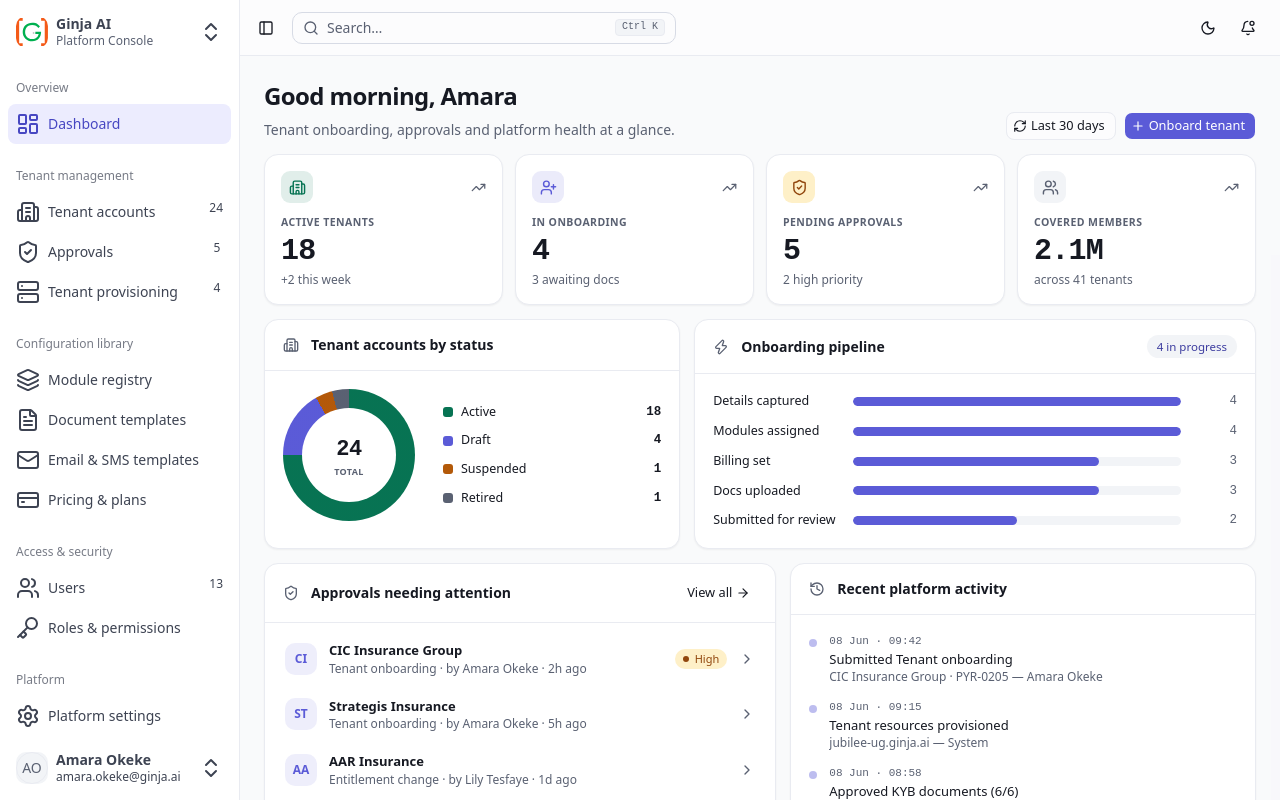
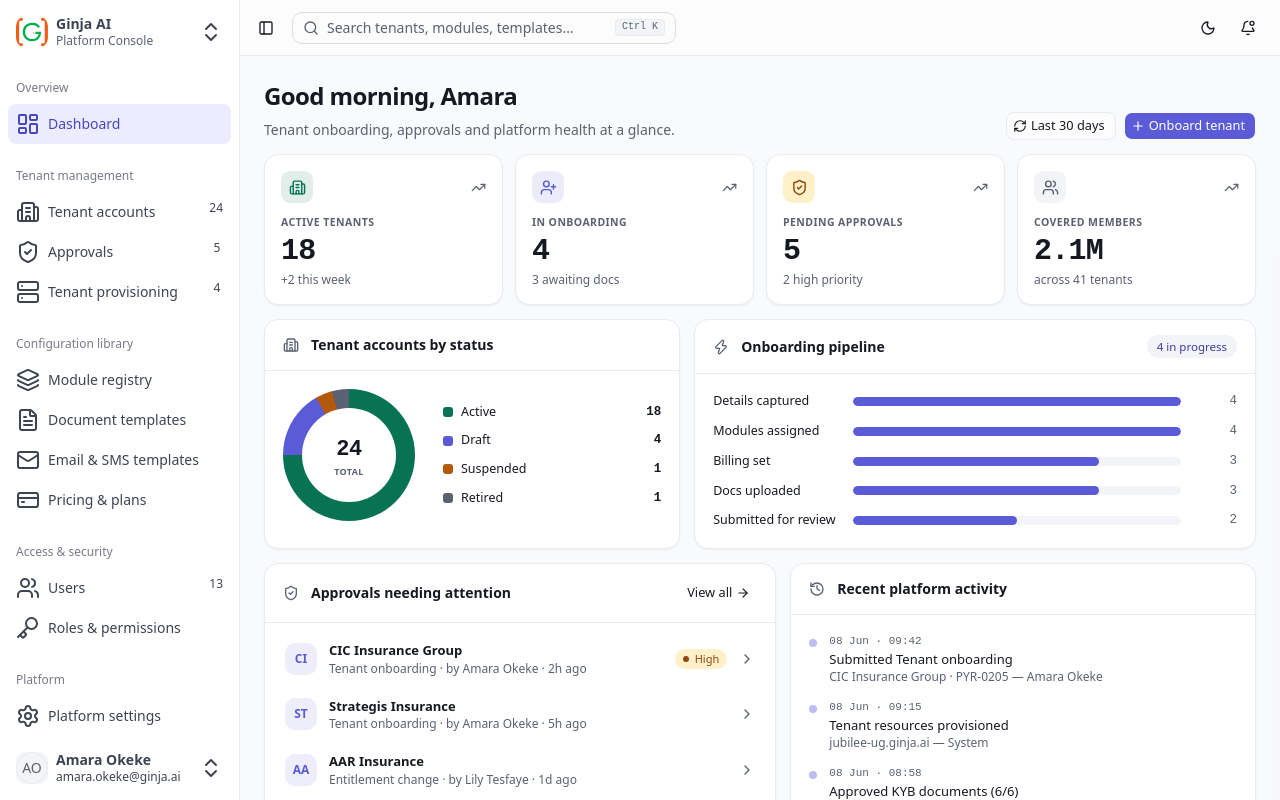
Before and after one commit to Eden-Care/Ginja-Internal-platform-console, a React (Vite) app: page / in a window 1280 px wide. Shown: the top 800 px of the page. Built offline with nearby package versions, Linux system fonts and the light colour scheme.

Commit message:
improvements

```diff
--- a/src/components/global-search.tsx
+++ b/src/components/global-search.tsx
@@ -63,7 +63,9 @@
         )}
       >
         <SearchIcon className="size-4 shrink-0" />
-        <span className="flex-1 truncate text-left">Search…</span>
+        <span className="flex-1 truncate text-left">
+          Search tenants, modules, templates…
+        </span>
         <kbd className="pointer-events-none hidden items-center gap-0.5 rounded border bg-muted px-1.5 font-mono text-[10px] font-medium sm:inline-flex">
           {isMac ? "⌘" : "Ctrl"} K
         </kbd>
```
